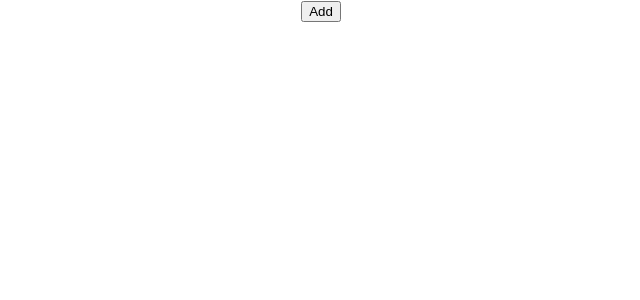
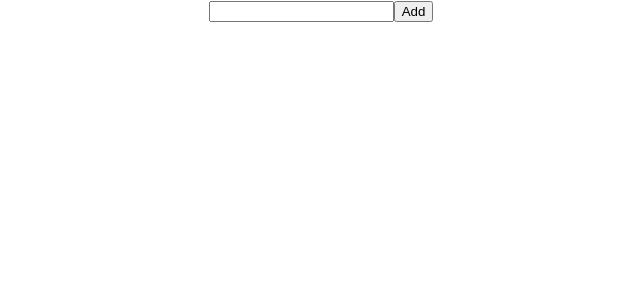
Before and after one commit to CeDwukropek/React-Project, a React (Create React App) app: page / in a window 1280 px wide. Shown: the top 300 px of the page, without its empty margins (319-959 px from the left). Built offline with nearby package versions, Linux system fonts and the light colour scheme.

Commit message:
working logic

```diff
--- a/src/App.tsx
+++ b/src/App.tsx
@@ -1,5 +1,4 @@
-import React from 'react';
-import logo from './logo.svg';
+import React, { useState } from 'react';
 import './App.css';
 import { useTasks } from './useTasks';
 import { Task } from './Task';
@@ -7,6 +6,7 @@ import {v4 as uuid} from 'uuid'
 
 function App() {
   const {tasks, addTask, removeTask, completeTask} = useTasks();
+  const [toDoVal, setTasks] = useState<string>("")
 
   let ID = uuid()
 
@@ -21,7 +21,13 @@ function App() {
           complete={() => completeTask(item)}
         />
       ))}
-      <button onClick={() => addTask({id: ID, value: "Test" + ID, completed: false})}>Add</button>
+      <div>
+        <input type='text' value={toDoVal} onChange={e => setTasks(e.target.value)} />
+        <button onClick={() => {
+            addTask({id: ID, value: toDoVal, completed: false})
+            setTasks("")
+          }}>Add</button>
+      </div>
     </div>
   );
 }
```
